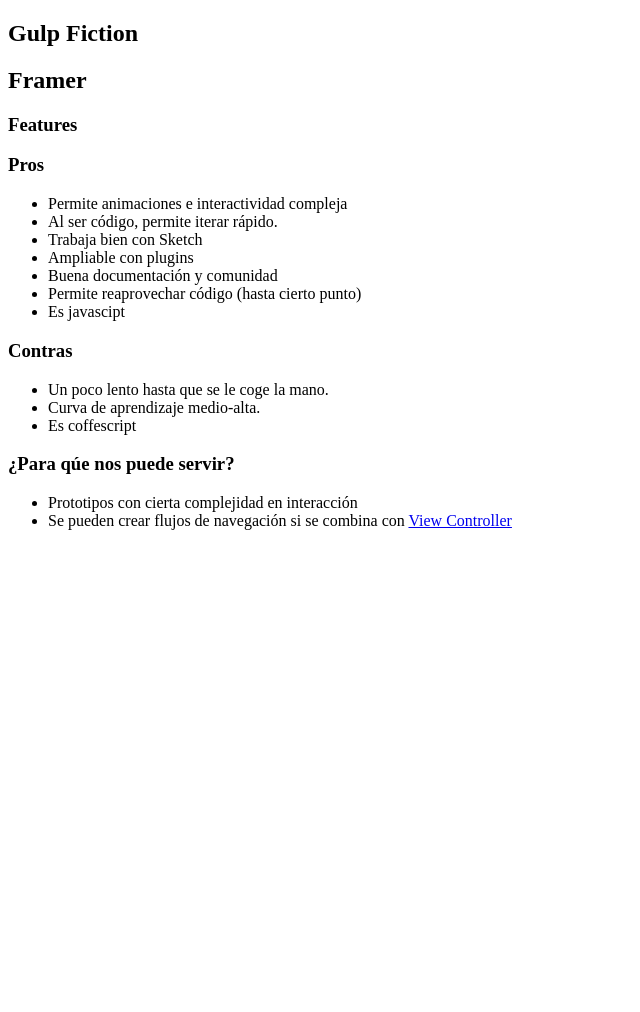
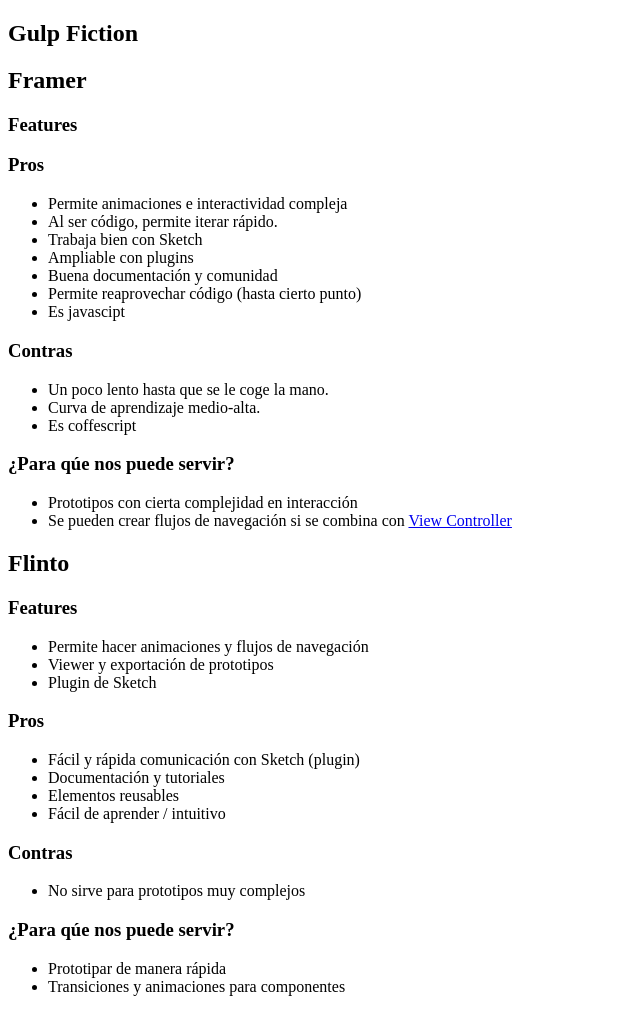
Before and after one commit to nahuelsotelomrf/talk.prototype-tools, a Jekyll site: the page built from src/index.html, in a window 1280 px wide. Shown: the whole page, without its empty margins (0-640 px from the left). Built offline with Jekyll 4.4.1, drawn with Linux system fonts in a browser that asks for light colours; before the commit the page ends 900 px from its top, so only the background shows below that.

Commit message:
flinto slice

```diff
--- /dev/null
+++ b/src/_includes/flinto.html
@@ -0,0 +1,40 @@
+<section id="framer" class="">
+  <section>
+    <h2>Flinto</h2>
+  </section>
+
+  <section>
+      <h3>Features</h3>
+      <ul>
+          <li>Permite hacer animaciones y flujos de navegación</li>
+          <li>Viewer y exportación de prototipos</li>
+          <li>Plugin de Sketch</li>
+      </ul>
+
+  </section>
+
+  <section>
+      <h3>Pros</h3>
+      <ul class="fz-m">
+        <li>Fácil y rápida comunicación con Sketch (plugin)</li>
+        <li>Documentación y tutoriales</li>
+        <li>Elementos reusables</li>
+        <li>Fácil de aprender / intuitivo</li>
+      </ul>
+  </section>
+
+  <section>
+      <h3>Contras</h3>
+      <ul class="fz-m">
+        <li>No sirve para prototipos muy complejos</li>
+      </ul>
+  </section>
+
+    <section>
+      <h3>¿Para qúe nos puede servir?</h3>
+      <ul class="fz-m">
+        <li>Prototipar de manera rápida</li>
+        <li>Transiciones y animaciones para componentes</li>
+      </ul>
+  </section>
+</section>
--- a/src/index.html
+++ b/src/index.html
@@ -8,3 +8,4 @@
 ---
 
 {% include framer.html %}
+{% include flinto.html %}
```
Also changed, not shown: slides/index.html (+41 -0 lines), 1 other file.
